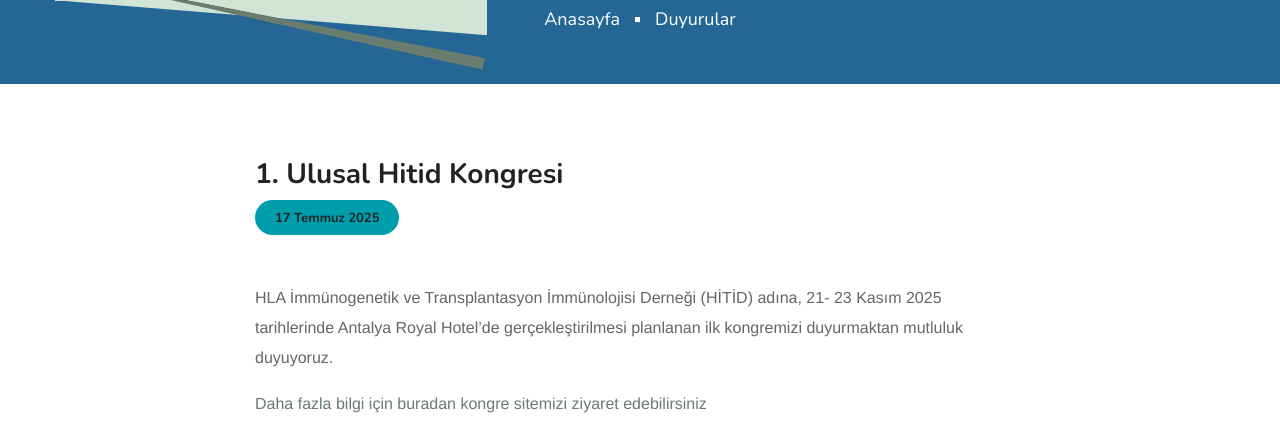
After one commit to haksoz/hitid-next, a PHP site: page /duyurular/1-ulusal-hitid-kongresi.php in a window 1280 px wide. The commit adds this page. Shown: the part 241-673 px from the top of the page. Run offline with PHP 8.4, Linux system fonts and the light colour scheme.

Commit message:
Duyuru eklendi.

```diff
--- a/duyurular.php
+++ b/duyurular.php
@@ -33,6 +33,9 @@
                                  <div class="col-md-12 col-sm-12 col-lg-8  order-mobile-first">
                                     <div class="post-detail w-100">
                                         <ul class="mb-0 list-unstyled">
+                                            <li>
+                                                <a href="/duyurular/1-ulusal-hitid-kongresi.php">1. Ulusal Hitid Kongresi</a>
+                                            </li>
                                             <li>
                                                 <a href="/duyurular/hitid-gazetesi-18-kasim-2024.php">HİTİD Gazetesi 1. Sayı (18 KASIM 2024)</a>
                                             </li>
--- /dev/null
+++ b/duyurular/1-ulusal-hitid-kongresi.php
@@ -0,0 +1,70 @@
+<!DOCTYPE html>
+<html lang="TR">
+
+<head>
+    <title>1. Ulusal Hitid Kongresi | HİTİD (HLA İmmünogenetiği ve Transplantasyon İmmünolojisi Derneği)</title>
+    <?php include('../head.php') ?>
+
+</head>
+
+<body>
+    <main>
+        <?php include('../header.php') ?>
+
+        <section>
+            <div class="w-100 pt-50 black-layer pb-50 position-relative">
+                <div class="fixed-bg" style="background-color:#246795;"></div>
+                <div class="container">
+                    <div class="page-title-wrap text-center w-100">
+                        <div class="page-title-inner d-inline-block">
+                            <h1 class="mb-0">Duyurular</h1>
+                            <ol class="breadcrumb mb-0 justify-content-center">
+                                    <li class="breadcrumb-item"><a href="/index.php" title="">Anasayfa</a></li>
+                                    <li class="breadcrumb-item"><a href="/duyurular.php" title="">Duyurular</a></li>
+                                </ol>
+                        </div>
+                    </div><!-- Page Title Wrap -->
+                </div>
+            </div>
+        </section>
+        <section>
+            <div class="w-100 pt-90 pb-90 position-relative">
+                <div class="container">
+                    <div class="page-wrap position-relative w-100">
+                        <div class="row mrg30 justify-content-center">
+
+                             <div class="col-md-12 col-sm-12 col-lg-8  order-mobile-first">
+                                <div class="post-detail w-100">
+                                    <h3>1. Ulusal Hitid Kongresi</h3>
+                                    <ul class="meta3 list-unstyled d-flex flex-wrap align-items-center w-100 pb-3">
+                                        <li><span class="post-detail-date rounded-pill scndry-bg">17 Temmuz 2025</span></li>
+                                    </ul>
+                                    <p>HLA İmmünogenetik ve Transplantasyon İmmünolojisi Derneği (HİTİD) adına, 21- 23 Kasım 2025 tarihlerinde Antalya Royal Hotel’de gerçekleştirilmesi planlanan ilk kongremizi duyurmaktan mutluluk duyuyoruz.</p>
+                                    <p>
+                                        <a href="https://hitid2025.org/" target="_blank">
+                                            Daha fazla bilgi için buradan kongre sitemizi ziyaret edebilirsiniz
+                                        </a>
+                                    </p>
+                                    <div class="post-feat-img serv-detail-img brd-rd10 position-relative overflow-hidden w-100">
+                                        <a href="https://hitid2025.org/" target="_blank">
+                                            <img class="img-fluid w-100" src="/doc/hitid-kongre-banner.jpg" alt="Service Detail Image">
+
+                                        </a>
+                                    </div>
+                                </div>
+                            </div>
+                        </div>
+                    </div><!-- Page Wrap -->
+                </div>
+            </div>
+        </section>
+
+        <?php include('../footer.php') ?>
+
+    </main><!-- Main Wrapper -->
+
+    <?php include('../script.php') ?>
+
+</body>
+
+</html>
```
Also changed, not shown: index.php (+9 -0 lines).
